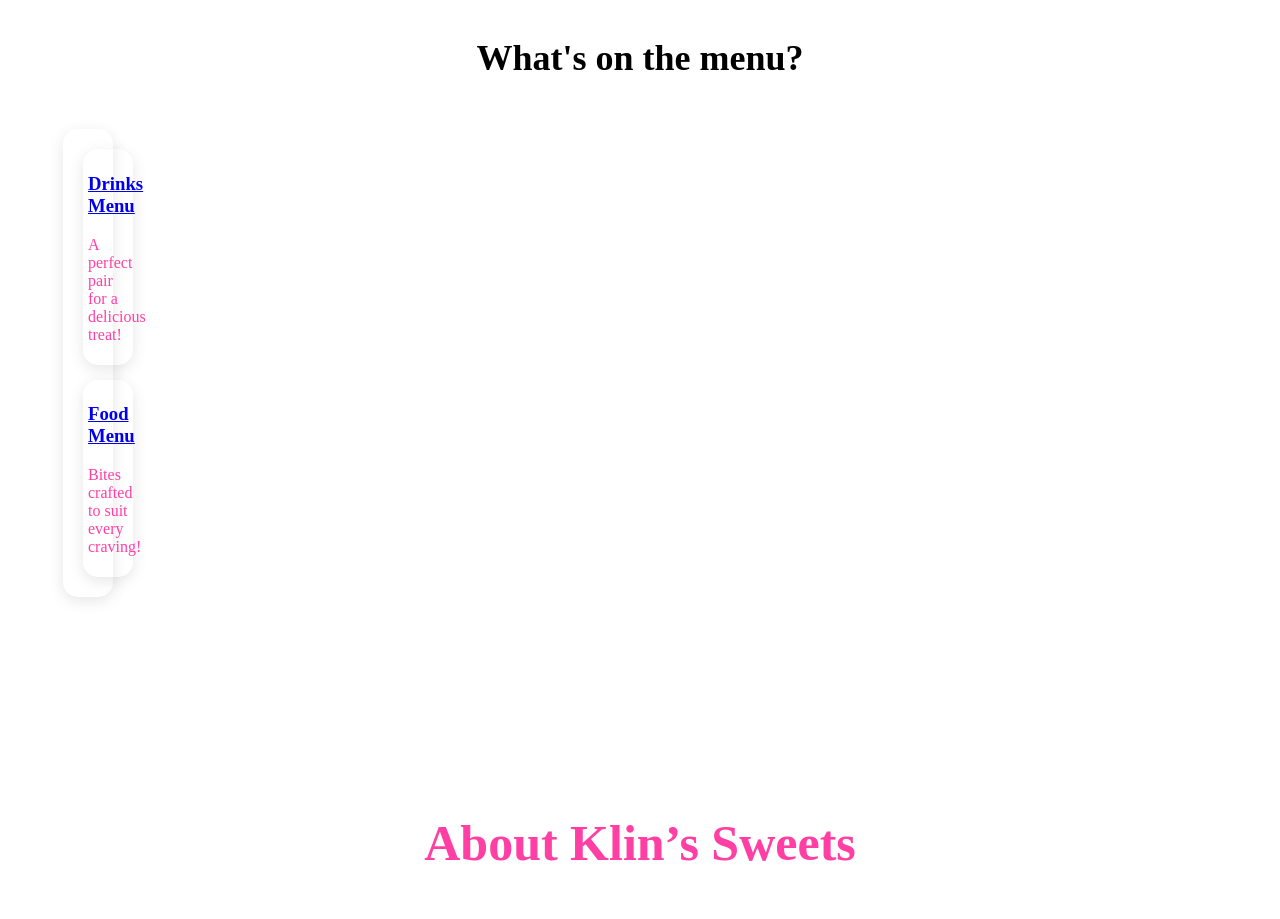
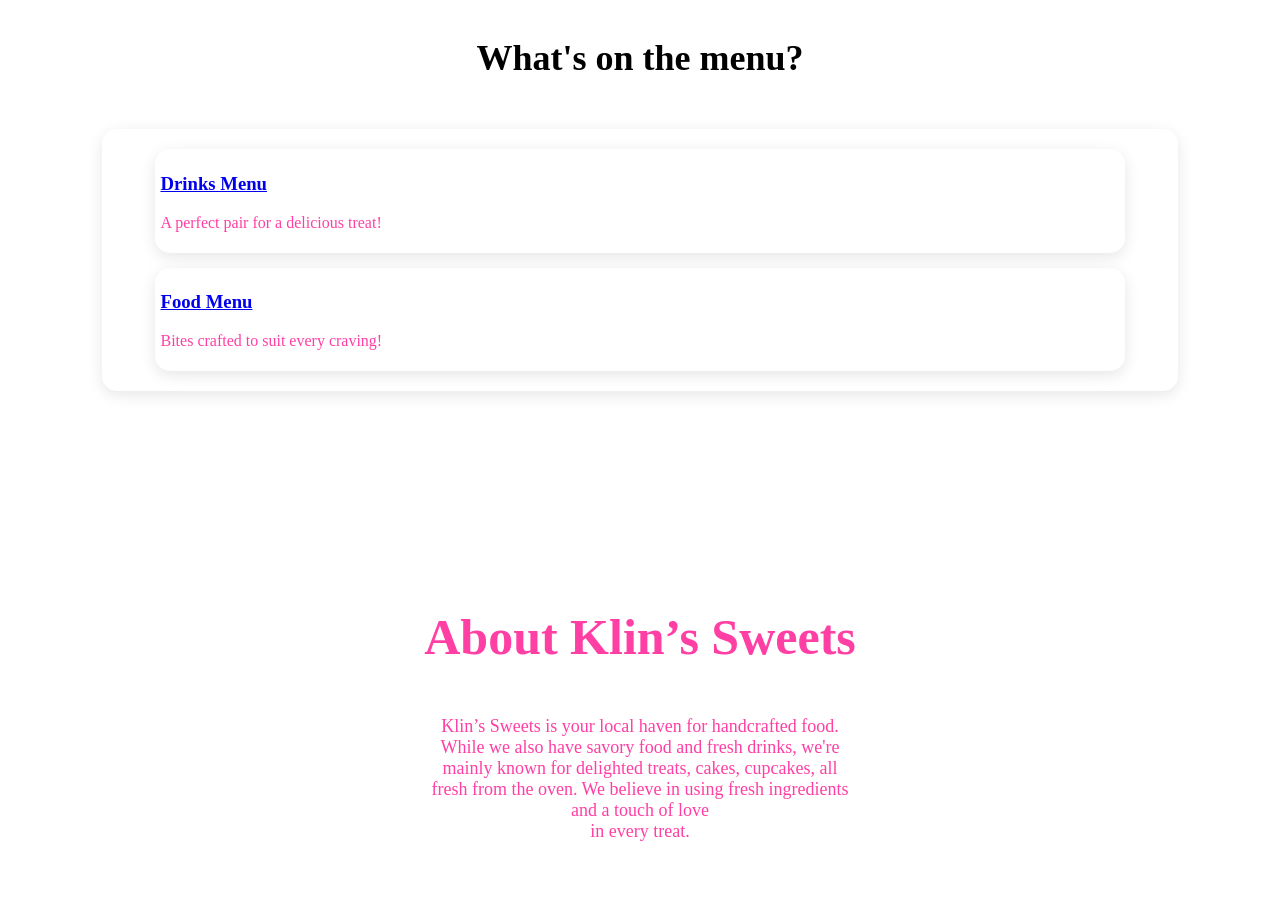
Before and after one commit to Pear916/Pear916.github.io, a plain HTML site: page index.html in a window 1280 px wide. Shown: the part 960-1879 px from the top of the page. Drawn offline with Linux system fonts and the light colour scheme.

Commit message:
Update style.css

```diff
--- a/style.css
+++ b/style.css
@@ -102,7 +102,7 @@
 .cards {
   color: rgb(255,63,164);
   display: flex;
-  justify-content: space-around;
+  justify-content: center;
   flex-wrap: wrap;
 }
 
@@ -110,8 +110,8 @@
   color: rgb(255,63,164);
   padding: 5px;
   border-radius: 15px;
-  width: 40px;
-  margin: 15px;
+  width: 90%;
+  margin: 15px auto;
   box-shadow: 0 4px 15px rgba(0,0,0,0.1);
 }
 
```
